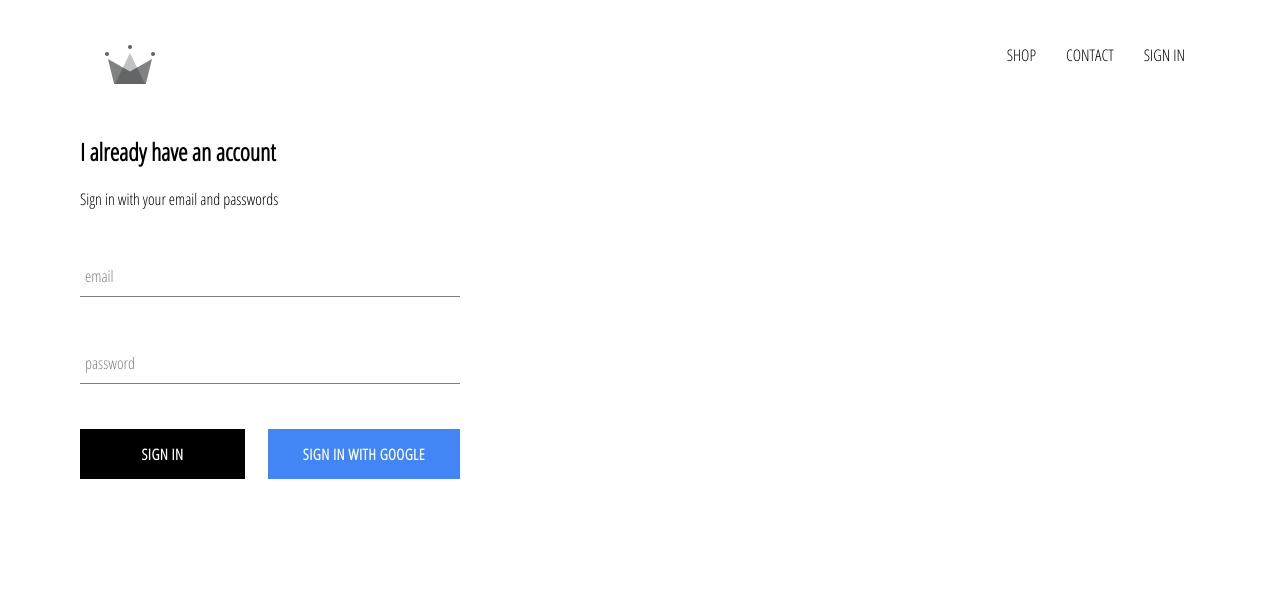
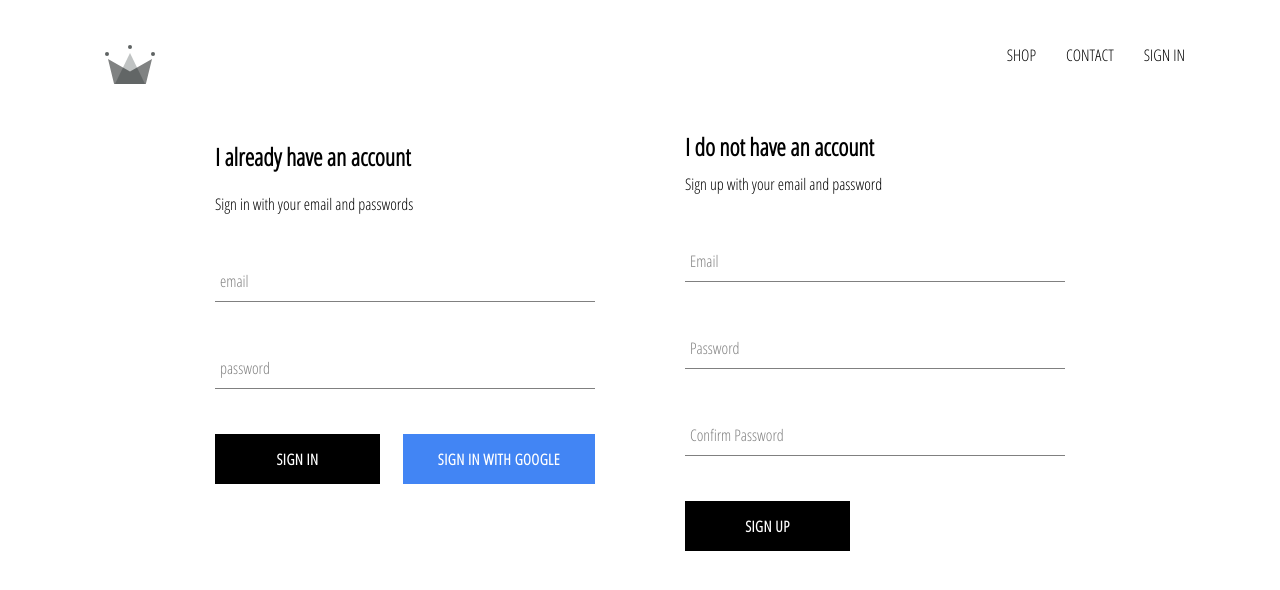
Before and after one commit to Vadim-SV/crownshop, a React (Create React App) app: page /signin in a window 1280 px wide. Shown: the top 590 px of the page. Built offline with nearby package versions, Linux system fonts and the light colour scheme; no server answers.

Commit message:
Add sign up fucntion using firebase

```diff
--- a/src/App.js
+++ b/src/App.js
@@ -6,7 +6,7 @@
 import ShopPage from './pages/shop/shop.component.jsx';
 import Header from './components/header/header.component.jsx';
 import SignInAndSignUpPage from './pages/sign-in-and-sign-up/sign-in-and-sign-up.component.jsx';
-import {auth} from './firebase/firebase.utiles';
+import {auth, createUserProfileDocument} from './firebase/firebase.utiles';
 
 class App extends React.Component {
   constructor (){
@@ -19,13 +19,24 @@
   unsubscribeFromAuth = null ;
 
 componentDidMount (){
-  this.unsubscribeFromAuth = auth.onAuthStateChanged(user => {
-    this.setState({currentUser:user});
+  this.unsubscribeFromAuth = auth.onAuthStateChanged(async userAuth => {
+       if (userAuth) {
+      const userRef = await createUserProfileDocument(userAuth);
+      userRef.onSnapshot (snapShot => {
+        this.setState ({
+          currentUser: {
+            id: snapShot.id,
+            ...snapShot.data()
+          }
+        })
+      });
+    }
+  this.setState({currentUser: userAuth});
   });
 }
-
 componentWillUnmount(){
   this.unsubscribeFromAuth();
+
 }
 
   render() {
--- /dev/null
+++ b/src/components/sign-up/sign-up.component.jsx
@@ -0,0 +1,106 @@
+import React from 'react';
+
+import './sign-up.styles.scss';
+
+
+import FormInput from '../form-input/form-input.component';
+import CustomButton from '../custom-button/custom-button.component';
+
+
+import {auth, createUserProfileDocument} from '../../firebase/firebase.utiles';
+
+class SignUp extends React.Component {
+  constructor (){
+    super ();
+
+    this.state = {
+      displayName: '',
+      email: '',
+      password: '',
+      confirmPassword: ''
+
+    };
+
+  }
+
+    handleSubmit = async event => {
+      event.preventDefault();
+      const {displayName, email, password, confirmPassword} = this.state;
+
+      if (password !== confirmPassword ) {
+      alert ("password doesn't match");
+        return;
+
+      }
+
+      try {
+        const {user} = await auth.createUserWithEmailAndPassword (email, password);
+
+       await createUserProfileDocument (user, {displayName});
+
+
+       this.setState ({
+        displayName: '',
+        email: '',
+        password: '',
+        confirmPassword: ''
+       });
+
+
+      } catch (error) {
+        console.error (error) ;
+     }
+
+    };
+
+
+handleChange = event => {
+
+  const {name, value} = event.target;
+
+  this.setState ({[name]: value});
+};
+
+  render (){
+    const {displayName, email, password, confirmPassword} = this.state;
+    return (
+      <div className= 'sign-up'>
+      <h2 className = 'title'> I do not have an account</h2>
+      <span> Sign up with your email and password</span>
+      <form className = 'sign-up-form' onSubmit={this.handleSubmit}>
+
+      <FormInput
+        type='email'
+        name = 'email'
+        value = {email}
+        onChange = {this.handleChange}
+        label = 'Email'
+        required
+        />
+      <FormInput
+        type='password'
+        name = 'password'
+        value = {password}
+        onChange = {this.handleChange}
+        label = 'Password'
+        required
+        />
+       <FormInput
+        type='password'
+        name = 'confirmPassword'
+        value = {confirmPassword}
+        onChange = {this.handleChange}
+        label = 'Confirm Password'
+        required
+
+      />
+      <CustomButton type='submit'>
+        SIGN UP
+      </CustomButton>
+      </form>
+      </div>
+    );
+  }
+}
+
+export default SignUp;
--- /dev/null
+++ b/src/components/sign-up/sign-up.styles.scss
@@ -0,0 +1,9 @@
+.sign-up {
+  display: flex;
+  flex-direction: column;
+  width: 380px;
+
+  .title {
+    margin: 10px 0;
+  }
+}
--- a/src/firebase/firebase.utiles.js
+++ b/src/firebase/firebase.utiles.js
@@ -15,6 +15,31 @@
   appId: "1:112297164384:web:0c54305b35f3e9f1020d05"
 };
 
+export const createUserProfileDocument = async (userAuth,additionalData) => {
+  if (!userAuth) return;
+
+  const userRef = firestore.doc (`users/${userAuth.uid}`);
+  const snapShot = await userRef.get();
+if(!snapShot.exists) {
+const {displayName, email} = userAuth;
+const createdAt = new Date();
+
+try {
+  await userRef.set({
+    displayName,
+    email,
+    createdAt,
+    ...additionalData
+  });
+} catch (error) {
+console.log ('error creating user', error.message);
+}
+}
+
+return userRef;
+
+};
+
 
 firebase.initializeApp(config);
 
--- a/src/pages/sign-in-and-sign-up/sign-in-and-sign-up.component.jsx
+++ b/src/pages/sign-in-and-sign-up/sign-in-and-sign-up.component.jsx
@@ -3,11 +3,15 @@
 import './sign-in-and-sign-up.styles.scss'
 
 import SignIn from '../../components/signin/sign-in.component';
+import SignUp from '../../components/sign-up/sign-up.component';
 
-const SignInAndSignUpPage = () => (
-  <div>
+const SignInAndSignUpPage  = () => (
+  <div className='sign-in-and-sign-up'>
 
     <SignIn/>
+
+    <SignUp/>
+
 
   </div>
 
--- a/src/pages/sign-in-and-sign-up/sign-in-and-sign-up.styles.scss
+++ b/src/pages/sign-in-and-sign-up/sign-in-and-sign-up.styles.scss
@@ -0,0 +1,7 @@
+.sign-in-and-sign-up {
+  width: 850px;
+  display: flex;
+  justify-content: space-between;
+  margin: 30px auto;
+
+}
```
